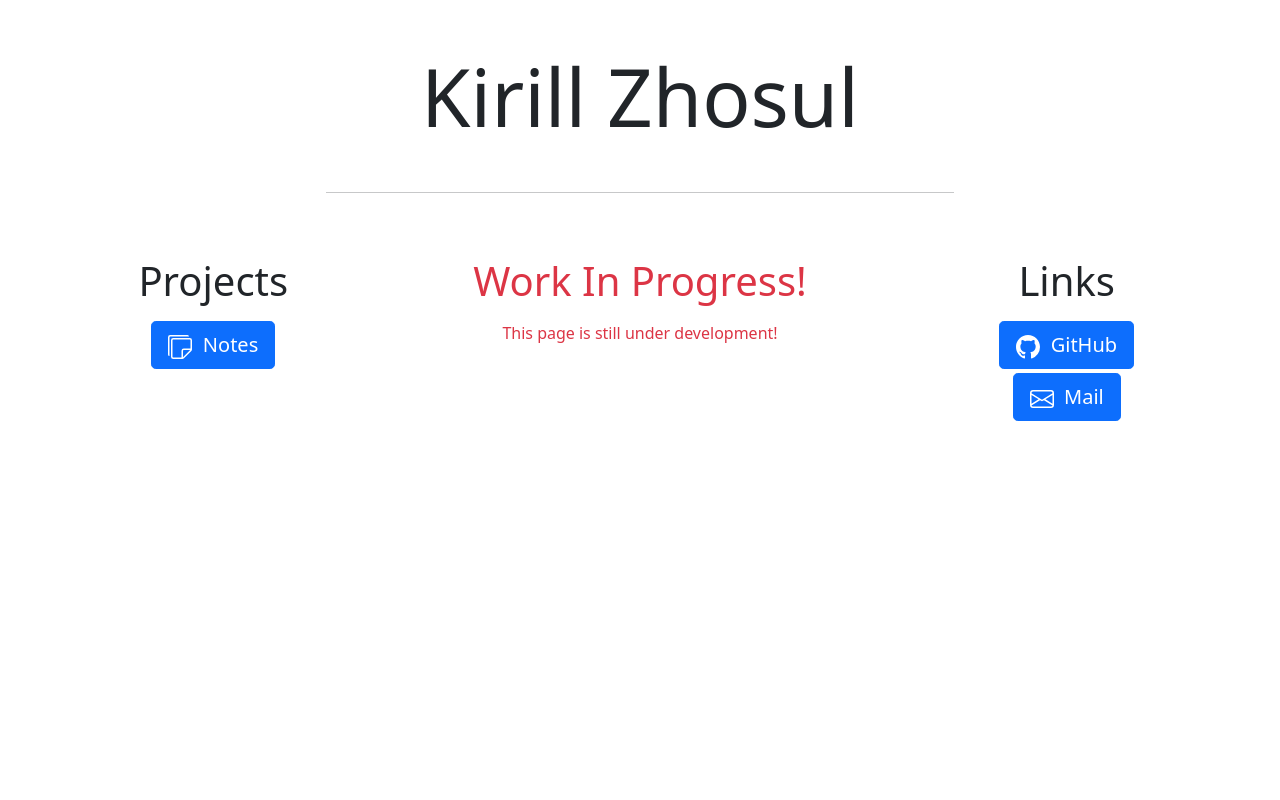
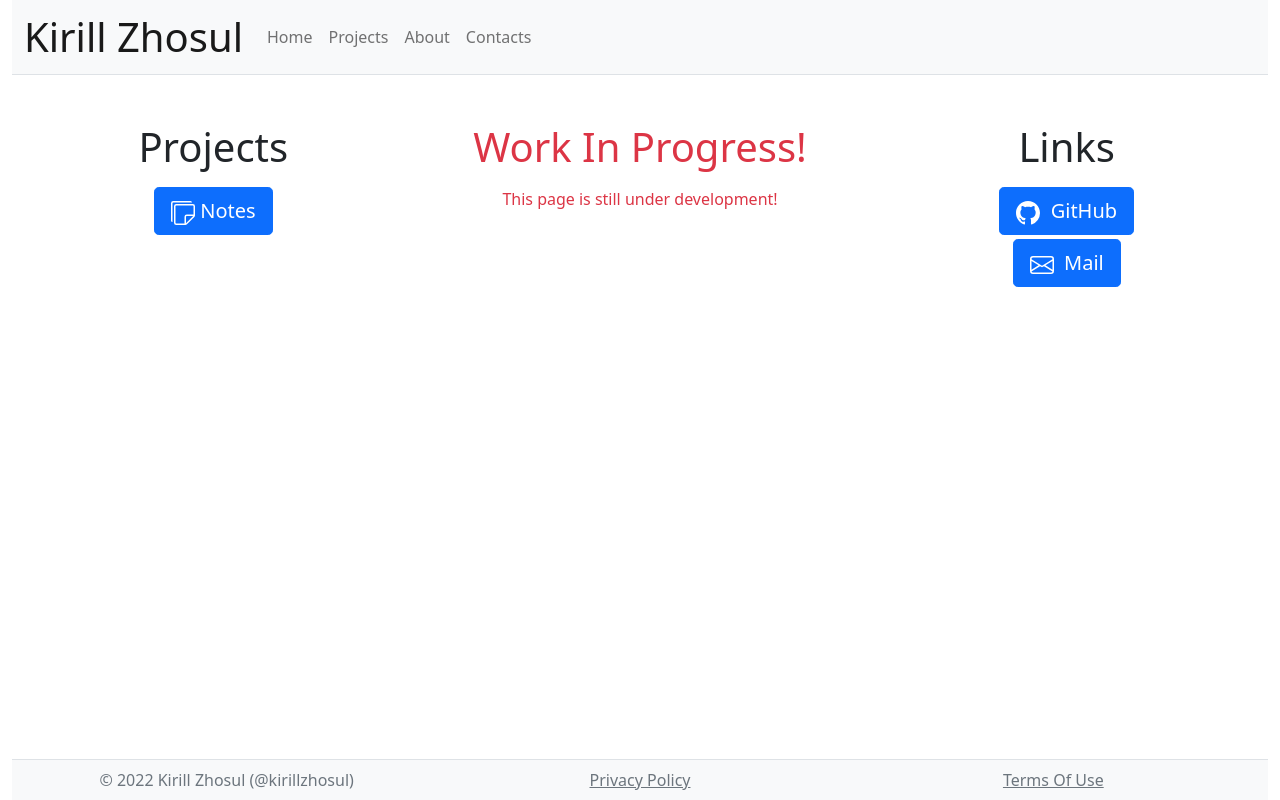
Before and after one commit to kirillzhosul/frontend, a React (Create React App) app in the folder src/page/: page / in a window 1280 px wide. Built offline with nearby package versions, Linux system fonts and the light colour scheme.

Commit message:
Update base.

```diff
--- a/src/page/src/App.js
+++ b/src/page/src/App.js
@@ -1,61 +1,31 @@
+// Libraries.
+import React from "react";
+import {BrowserRouter, Routes, Route} from "react-router-dom";
+
+// Components.
+import Navbar from "./components/Navbar";
+import Footer from "./components/Footer";
+
+// Pages.
+import NotFoundPage from "./pages/NotFoundPage";
+import HomePage from "./pages/HomePage";
+
+
 const App = function() {
+  /// @description Main app container.
   return (
-    <div className="App container-fluid text-center">
-      <header className="mt-5 mb-5">
-        <p className="display-1">
-          <b>Kirill Zhosul</b>
-        </p>
-      </header>
-
-      <hr className="w-50 mx-auto"/>
-
-      <div className="row justify-content-center">
-        <div className="col">
-          <p className="display-6 mt-5">
-            Projects
-          </p>
-          <a href="https://notes.kirillzhosul.site/" className="btn btn-primary btn-lg">
-            <svg xmlns="http://www.w3.org/2000/svg" width="24" height="24" fill="currentColor" class="bi bi-stickies" viewBox="0 0 16 16">
-              <path d="M1.5 0A1.5 1.5 0 0 0 0 1.5V13a1 1 0 0 0 1 1V1.5a.5.5 0 0 1 .5-.5H14a1 1 0 0 0-1-1H1.5z"/>
-              <path d="M3.5 2A1.5 1.5 0 0 0 2 3.5v11A1.5 1.5 0 0 0 3.5 16h6.086a1.5 1.5 0 0 0 1.06-.44l4.915-4.914A1.5 1.5 0 0 0 16 9.586V3.5A1.5 1.5 0 0 0 14.5 2h-11zM3 3.5a.5.5 0 0 1 .5-.5h11a.5.5 0 0 1 .5.5V9h-4.5A1.5 1.5 0 0 0 9 10.5V15H3.5a.5.5 0 0 1-.5-.5v-11zm7 11.293V10.5a.5.5 0 0 1 .5-.5h4.293L10 14.793z"/>
-            </svg>
-            &nbsp;
-            Notes
-          </a>
-        </div>
-
-        <div className="col">
-          <p className="display-6 text-danger mt-5">
-            Work In Progress!
-          </p>
-          <span className="text-danger">
-            This page is still under development!
-          </span>
-        </div>
-
-        <div className="col">
-          <p className="display-6 mt-5">
-            Links
-          </p>
-          <a href="https://github.com/kirillzhosul" className="btn btn-primary btn-lg">
-            <svg xmlns="http://www.w3.org/2000/svg" width="24" height="24" fill="currentColor" class="bi bi-github" viewBox="0 0 16 16">
-              <path d="M8 0C3.58 0 0 3.58 0 8c0 3.54 2.29 6.53 5.47 7.59.4.07.55-.17.55-.38 0-.19-.01-.82-.01-1.49-2.01.37-2.53-.49-2.69-.94-.09-.23-.48-.94-.82-1.13-.28-.15-.68-.52-.01-.53.63-.01 1.08.58 1.23.82.72 1.21 1.87.87 2.33.66.07-.52.28-.87.51-1.07-1.78-.2-3.64-.89-3.64-3.95 0-.87.31-1.59.82-2.15-.08-.2-.36-1.02.08-2.12 0 0 .67-.21 2.2.82.64-.18 1.32-.27 2-.27.68 0 1.36.09 2 .27 1.53-1.04 2.2-.82 2.2-.82.44 1.1.16 1.92.08 2.12.51.56.82 1.27.82 2.15 0 3.07-1.87 3.75-3.65 3.95.29.25.54.73.54 1.48 0 1.07-.01 1.93-.01 2.2 0 .21.15.46.55.38A8.012 8.012 0 0 0 16 8c0-4.42-3.58-8-8-8z"/>
-            </svg>
-            &nbsp;
-            GitHub
-          </a>
-          <div className="w-100 mt-1"></div>
-          <a href="mailto: kirillzhosul@yandex.com" className="btn btn-primary btn-lg">
-            <svg xmlns="http://www.w3.org/2000/svg" width="24" height="24" fill="currentColor" class="bi bi-envelope" viewBox="0 0 16 16">
-              <path d="M0 4a2 2 0 0 1 2-2h12a2 2 0 0 1 2 2v8a2 2 0 0 1-2 2H2a2 2 0 0 1-2-2V4Zm2-1a1 1 0 0 0-1 1v.217l7 4.2 7-4.2V4a1 1 0 0 0-1-1H2Zm13 2.383-4.708 2.825L15 11.105V5.383Zm-.034 6.876-5.64-3.471L8 9.583l-1.326-.795-5.64 3.47A1 1 0 0 0 2 13h12a1 1 0 0 0 .966-.741ZM1 11.105l4.708-2.897L1 5.383v5.722Z"/>
-            </svg>
-            &nbsp;
-            Mail
-          </a>
-        </div>
-      </div>
+    <BrowserRouter>
+      <div className="App container-fluid text-center d-flex flex-column min-vh-100">
+        <Navbar/>
+        <Routes>
+          <Route path="/" element={<HomePage/>}/>
+          <Route path="*" element={<NotFoundPage/>}/>
+        </Routes>
+        <Footer/>
     </div>
+    </BrowserRouter>
   );
 }
 
+
 export default App;
--- /dev/null
+++ b/src/page/src/components/Footer.js
@@ -0,0 +1,34 @@
+// Libraries.
+import React from "react";
+import {Link} from 'react-router-dom';
+
+const FooterButtons = function(){
+    /// @description Buttons on the footer.
+    return (
+        <div className="mx-auto row">
+            <span className="text-muted col">
+                © 2022 Kirill Zhosul (@kirillzhosul)
+            </span>
+            <Link to="/legal/privacy-policy" className="text-muted col">
+                Privacy Policy
+            </Link>
+            <Link to="/legal/terms-of-use" className="text-muted col">
+                Terms Of Use
+            </Link>
+        </div>
+    )
+}
+
+const Footer = function(){
+    /// @description Footer.
+    return (
+        <footer className="bg-light mt-auto">
+          <div className="text-center p-2 border-top">
+            <FooterButtons/>
+          </div>
+        </footer>
+    )
+}
+
+
+export default Footer;
--- /dev/null
+++ b/src/page/src/components/Navbar.js
@@ -0,0 +1,44 @@
+// Libraries.
+import React from "react";
+import {Navbar as BootstrapNavbar, Nav} from 'react-bootstrap';
+import {Link} from "react-router-dom";
+
+
+const NavbarBrand = function(){
+  /// @description Brand for navbar.
+  return (
+      <BootstrapNavbar.Brand>
+          <span className="display-6 text-center">Kirill Zhosul</span>
+      </BootstrapNavbar.Brand>
+  )
+}
+
+
+const NavbarButtons = function(){
+  /// @description Buttons for navbar.
+  return (
+      <BootstrapNavbar.Collapse id="navbarScroll">
+        <Nav navbarScroll>
+            <Link to="/" className="nav-link">Home</Link>
+            <Link to="/projects" className="nav-link">Projects</Link>
+            <Link to="/about" className="nav-link">About</Link>
+            <Link to="/contacts" className="nav-link">Contacts</Link>
+        </Nav>
+      </BootstrapNavbar.Collapse>
+  )
+}
+
+
+const Navbar = function() {
+  /// @description Navigation bar.
+  return (
+      <BootstrapNavbar bg="light" expand="md" className="border-bottom container-fluid">
+          <NavbarBrand/>
+          <BootstrapNavbar.Toggle aria-controls="navbarScroll"/>
+          <NavbarButtons/>
+      </BootstrapNavbar>
+  )
+}
+
+
+export default Navbar;
--- a/src/page/src/index.js
+++ b/src/page/src/index.js
@@ -7,6 +7,7 @@ import App from './App';
 
 // Bootstrap.
 import 'bootstrap/dist/css/bootstrap.min.css';
+import 'bootstrap/dist/js/bootstrap.min.js';
 
 ReactDOM.render(
   <React.StrictMode>
--- /dev/null
+++ b/src/page/src/pages/HomePage.js
@@ -0,0 +1,55 @@
+// Libraries.
+import React from "react";
+
+const HomePage = function(){
+    return (
+        <div className="row justify-content-center">
+            <div className="col">
+                <p className="display-6 mt-5">
+                    Projects
+                    </p>
+                <a href="https://notes.kirillzhosul.site/" className="btn btn-primary btn-lg">
+                    <svg xmlns="http://www.w3.org/2000/svg" width="24" height="24" fill="currentColor" className="bi bi-stickies" viewBox="0 0 16 16">
+                        <path d="M1.5 0A1.5 1.5 0 0 0 0 1.5V13a1 1 0 0 0 1 1V1.5a.5.5 0 0 1 .5-.5H14a1 1 0 0 0-1-1H1.5z"/>
+                        <path d="M3.5 2A1.5 1.5 0 0 0 2 3.5v11A1.5 1.5 0 0 0 3.5 16h6.086a1.5 1.5 0 0 0 1.06-.44l4.915-4.914A1.5 1.5 0 0 0 16 9.586V3.5A1.5 1.5 0 0 0 14.5 2h-11zM3 3.5a.5.5 0 0 1 .5-.5h11a.5.5 0 0 1 .5.5V9h-4.5A1.5 1.5 0 0 0 9 10.5V15H3.5a.5.5 0 0 1-.5-.5v-11zm7 11.293V10.5a.5.5 0 0 1 .5-.5h4.293L10 14.793z"/>
+                    </svg>
+                    &nbsp;Notes
+                </a>
+            </div>
+
+            <div className="col">
+                <p className="display-6 text-danger mt-5">
+                    Work In Progress!
+                </p>
+                <span className="text-danger">
+                    This page is still under development!
+                </span>
+            </div>
+
+            <div className="col">
+                <p className="display-6 mt-5">
+                Links
+                </p>
+                <a href="https://github.com/kirillzhosul" className="btn btn-primary btn-lg">
+                <svg xmlns="http://www.w3.org/2000/svg" width="24" height="24" fill="currentColor" className="bi bi-github" viewBox="0 0 16 16">
+                    <path d="M8 0C3.58 0 0 3.58 0 8c0 3.54 2.29 6.53 5.47 7.59.4.07.55-.17.55-.38 0-.19-.01-.82-.01-1.49-2.01.37-2.53-.49-2.69-.94-.09-.23-.48-.94-.82-1.13-.28-.15-.68-.52-.01-.53.63-.01 1.08.58 1.23.82.72 1.21 1.87.87 2.33.66.07-.52.28-.87.51-1.07-1.78-.2-3.64-.89-3.64-3.95 0-.87.31-1.59.82-2.15-.08-.2-.36-1.02.08-2.12 0 0 .67-.21 2.2.82.64-.18 1.32-.27 2-.27.68 0 1.36.09 2 .27 1.53-1.04 2.2-.82 2.2-.82.44 1.1.16 1.92.08 2.12.51.56.82 1.27.82 2.15 0 3.07-1.87 3.75-3.65 3.95.29.25.54.73.54 1.48 0 1.07-.01 1.93-.01 2.2 0 .21.15.46.55.38A8.012 8.012 0 0 0 16 8c0-4.42-3.58-8-8-8z"/>
+                </svg>
+                &nbsp;
+                GitHub
+                </a>
+                <div className="w-100 mt-1"></div>
+                <a href="mailto: kirillzhosul@yandex.com" className="btn btn-primary btn-lg">
+                <svg xmlns="http://www.w3.org/2000/svg" width="24" height="24" fill="currentColor" className="bi bi-envelope" viewBox="0 0 16 16">
+                    <path d="M0 4a2 2 0 0 1 2-2h12a2 2 0 0 1 2 2v8a2 2 0 0 1-2 2H2a2 2 0 0 1-2-2V4Zm2-1a1 1 0 0 0-1 1v.217l7 4.2 7-4.2V4a1 1 0 0 0-1-1H2Zm13 2.383-4.708 2.825L15 11.105V5.383Zm-.034 6.876-5.64-3.471L8 9.583l-1.326-.795-5.64 3.47A1 1 0 0 0 2 13h12a1 1 0 0 0 .966-.741ZM1 11.105l4.708-2.897L1 5.383v5.722Z"/>
+                </svg>
+                &nbsp;
+                Mail
+                </a>
+            </div>
+
+        </div>
+    )
+}
+
+
+export default HomePage;
--- /dev/null
+++ b/src/page/src/pages/NotFoundPage.js
@@ -0,0 +1,20 @@
+// Libraries.
+import React from "react";
+
+
+const NotFoundPage = function(){
+    /// @description 404 Not found page.
+    return (
+        <div>
+            <div className="text-danger display-1 mt-5">
+                Page not found!
+            </div>
+            <div className="display-6 mt-5">
+                Sorry, page you are looking for, not found!
+            </div>
+        </div>
+    )
+}
+
+
+export default NotFoundPage;
```
